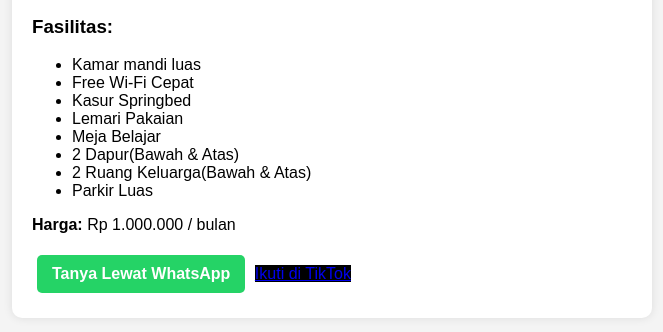
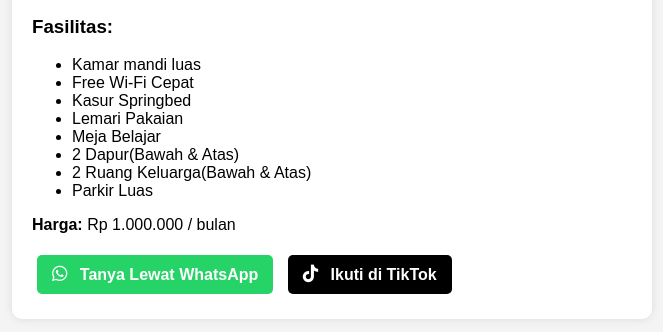
Before and after one commit to 211GamingChannel/Website-Kost-Valla-Residence-Beta-, a plain HTML site: page index.html in a window 1280 px wide. Shown: the part 684-1016 px from the top of the page, without its empty margins (8-671 px from the left). Drawn offline with Linux system fonts and the light colour scheme.

Commit message:
Update index.html

```diff
--- a/index.html
+++ b/index.html
@@ -4,6 +4,8 @@
     <meta charset="UTF-8">
     <meta name="viewport" content="width=device-width, initial-scale=1.0">
     <title>Kos Nyaman - Home</title>
+    <!-- Mengambil pustaka ikon gratis dari Font Awesome -->
+<link rel="stylesheet" href="https://cdnjs.cloudflare.com/ajax/libs/font-awesome/6.5.1/css/all.min.css">
     <style>
         /* Ini adalah CSS internal biar web kamu langsung kelihatan rapi */
         body { font-family: Arial, sans-serif; margin: 0; padding: 20px; background-color: #f4f4f4; }
@@ -28,6 +30,11 @@
 /* 3. Ini khusus warna tombol TikTok (Hitam asli) */
 .btn-tiktok {
     background: #000000;
+}
+/* Memberi jarak 8 pixel di sebelah kanan logo agar teks tidak menempel */
+.btn i {
+    margin-right: 8px;
+    font-size: 1.1rem; /* Membuat ukuran logo sedikit lebih proporsional */
 }
     </style>
 </head>
@@ -57,9 +64,11 @@
         <p><strong>Harga:</strong> Rp 1.000.000 / bulan</p>
 
         <!-- Tombol chat WA otomatis -->
-        <a href="https://wa.me/628129910683?text=Halo%20Kak,%20Saya%20tertarik%20tanya%20kos%20di%20dekat%20UII%20 " class="btn btn-wa" target="_blank">Tanya Lewat WhatsApp</a>
+        <a href="https://wa.me/628129910683?text=Halo%20Kak,%20Saya%20tertarik%20tanya%20kos%20di%20dekat%20UII%20 " class="btn btn-wa" target="_blank">
+            <i class="fab fa-whatsapp"></i> Tanya Lewat WhatsApp</a>
         <!-- Tombol TikTok -->
-        <a href="https://www.tiktok.com/@valla.putri?_r=1&_t=ZS-974OF0H1Rr8" class="btn-tiktok" target="_blank">Ikuti di TikTok</a>
+        <a href="https://www.tiktok.com/@valla.putri?_r=1&_t=ZS-974OF0H1Rr8" class="btn btn-tiktok" target="_blank">
+            <i class="fab fa-tiktok"></i> Ikuti di TikTok</a>
 
     </div>
 
```
